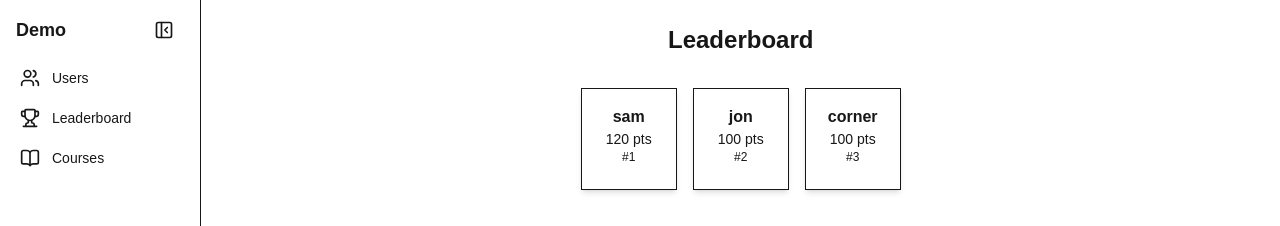
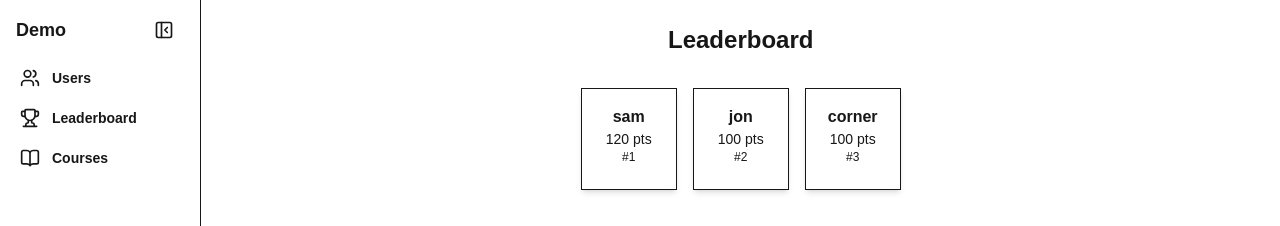
Before and after one commit to SyedJunaidAli1/assignment-dashboard, a Next.js app: page /leaderboard in a window 1280 px wide. Shown: the top 226 px of the page. Built offline with nearby package versions, Linux system fonts and the light colour scheme.

Commit message:
minor changes

```diff
--- a/app/components/sidebar.tsx
+++ b/app/components/sidebar.tsx
@@ -61,7 +61,9 @@ const Sidebar = () => {
               >
                 <Icon size={20} />
 
-                {!collapsed && <span>{item.name}</span>}
+                {!collapsed && (
+                  <span className="font-semibold">{item.name}</span>
+                )}
               </Link>
             );
           })}
```
